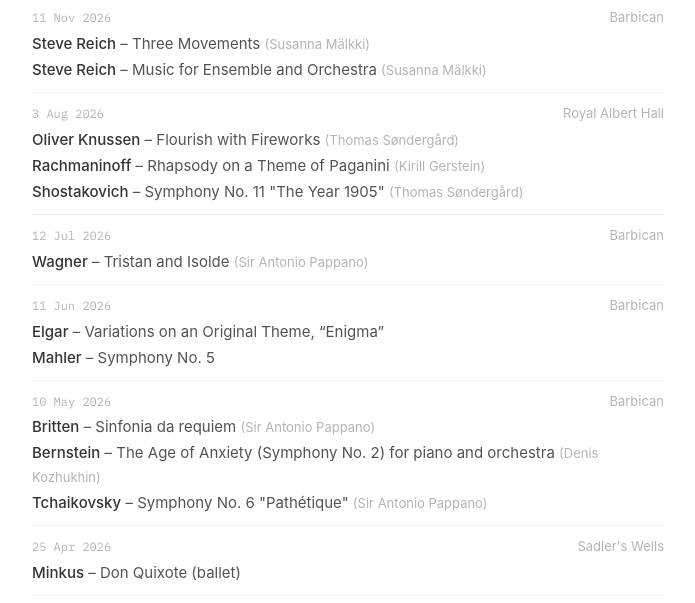
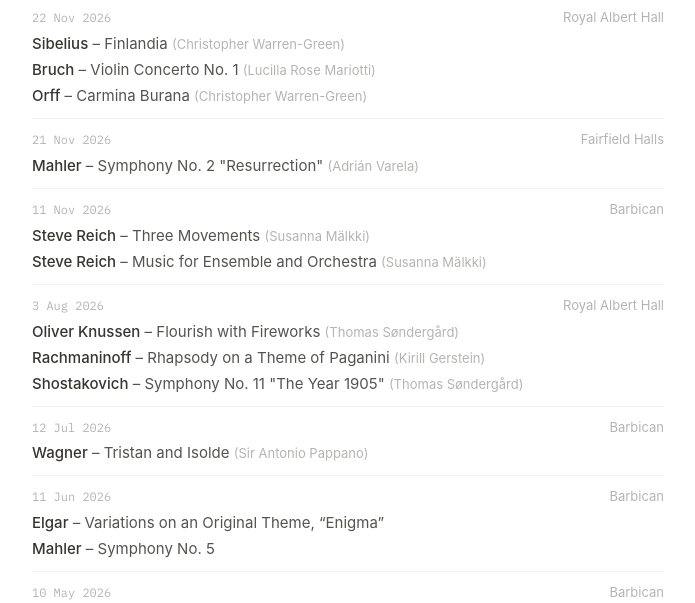
Before and after one commit to lukas1994/lukaskoebis.com, a plain HTML site: page music.html in a window 1280 px wide. Shown: the part 165-768 px from the top of the page, without its empty margins (292-987 px from the left). Drawn offline with Linux system fonts and the light colour scheme; a web font is replaced by a local one.

Commit message:
Music: add Mahler 2 (Fairfield Halls, 21 Nov) and Carmina Burana (RAH, 22 Nov 2026)
Co-Authored-By: Claude Opus 5.5 <noreply@anthropic.com>

```diff
--- a/music.html
+++ b/music.html
@@ -482,6 +482,20 @@
           { composer: 'Steve Reich', work: 'Music for Ensemble and Orchestra', artist: 'Susanna Mälkki', rating: 4 },
         ]
       },
+      {
+        date: '2026-11-21', venue: 'Fairfield Halls',
+        pieces: [
+          { composer: 'Mahler', work: 'Symphony No. 2 "Resurrection"', artist: 'Adrián Varela', rating: 5 },
+        ]
+      },
+      {
+        date: '2026-11-22', venue: 'Royal Albert Hall',
+        pieces: [
+          { composer: 'Sibelius', work: 'Finlandia', artist: 'Christopher Warren-Green', rating: 3 },
+          { composer: 'Bruch', work: 'Violin Concerto No. 1', artist: 'Lucilla Rose Mariotti', rating: 4 },
+          { composer: 'Orff', work: 'Carmina Burana', artist: 'Christopher Warren-Green', rating: 4.5 },
+        ]
+      },
     ];
 
     // Sort most recent first
```
